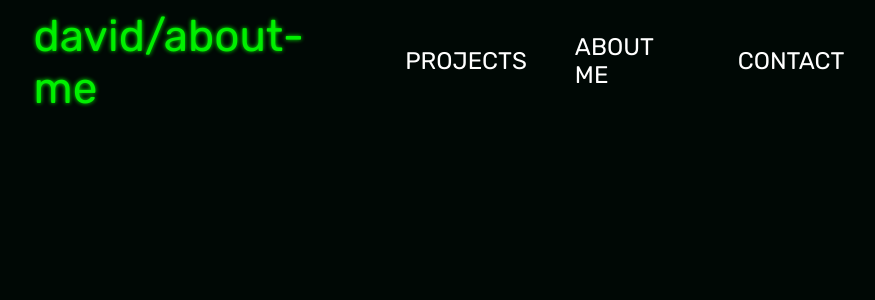
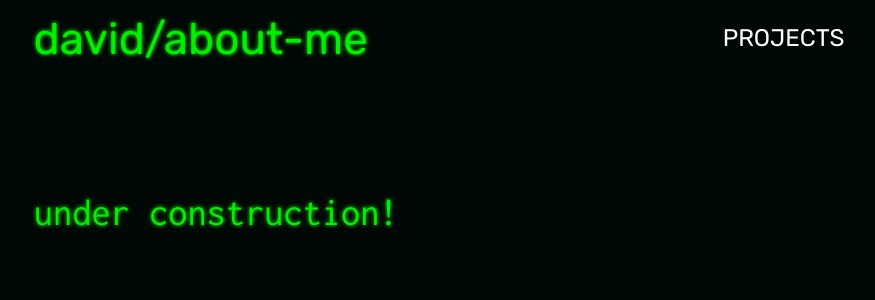
Before and after one commit to spad4/spad4.github.io, an Angular app: page /about-me in a window 1280 px wide. Shown: the top 300 px of the page, without its empty margins (194-1069 px from the left). Built offline with nearby package versions, Linux system fonts and the light colour scheme.

Commit message:
cleanup and new project

```diff
--- a/src/app/aboutme/aboutme.component.css
+++ b/src/app/aboutme/aboutme.component.css
@@ -0,0 +1,16 @@
+#body {
+
+    padding: 0.8vw;
+    padding-top: 10vh;
+
+
+}
+
+h2 {
+
+    color: var(--green);
+    font-size: 3vw;
+    font-weight: normal;
+    text-shadow: 0px 0px 4px var(--green);
+    font-family: "Inconsolata", monospace;
+}
--- a/src/app/aboutme/aboutme.component.html
+++ b/src/app/aboutme/aboutme.component.html
@@ -1 +1,3 @@
-<p>aboutme works!</p>
+<div id="body">
+    <h2>under construction!</h2>
+</div>
--- a/src/app/app.component.html
+++ b/src/app/app.component.html
@@ -11,8 +11,6 @@
           <a routerLink="/" routerLinkActive="active" (click)="navAnimation = true">david{{page}}</a>
           <span></span>
           <a class="navlink" routerLink="/projects" routerLinkActive="active">PROJECTS</a>
-          <a class="navlink" routerLink="/about-me" routerLinkActive="active">ABOUT ME</a>
-          <a class="navlink">CONTACT</a>
         </div>
     </nav>
 
--- a/src/app/app.component.ts
+++ b/src/app/app.component.ts
@@ -1,19 +1,17 @@
-import { NgIf, NgClass } from '@angular/common';
-import { Component, HostListener, OnInit } from '@angular/core';
+import { NgIf, NgClass, CommonModule } from '@angular/common';
+import { Component, OnInit } from '@angular/core';
 import { RouterOutlet, RouterLink, RouterLinkActive, Router, NavigationEnd } from '@angular/router';
 
 @Component({
   selector: 'app-root',
   standalone: true,
-  imports: [RouterOutlet, RouterLink, RouterLinkActive, NgIf, NgClass],
+  imports: [RouterOutlet, RouterLink, RouterLinkActive, NgIf, NgClass, CommonModule],
   templateUrl: './app.component.html',
   styleUrl: './app.component.css'
 })
 export class AppComponent implements OnInit {
 
   constructor(public router: Router) {}
-
-  title = 'website';
 
   page = "";
 
--- a/src/app/home/home.component.html
+++ b/src/app/home/home.component.html
@@ -6,8 +6,6 @@
     <div id="links">
 
         <a class="link" routerLink="/projects" routerLinkActive="active">PROJECTS</a>
-        <a class="link" routerLink="/about-me" routerLinkActive="active">ABOUT ME</a>
-        <a class="link">CONTACT</a>
 
     </div>
 </div>
--- a/src/app/projects/projects-list.ts
+++ b/src/app/projects/projects-list.ts
@@ -1,4 +1,23 @@
 const YeggsProjects = [
+    {
+        "name": "Phoenix Fighters",
+        "role": "Lead Developer",
+        "description": 'Phoenix Fighters is a platform fighter where players gain permanent powerups when they die. As the head of a six person team, I designed and developed the game from the ground up.<br><br>It released on <a class="projects-link"  href="https://www.yeggs.org/java/phoenix-fighters" target="_blank">our website</a> in November 2023.',
+        "slides": [
+            {src: "../../assets/images/projects/phoenix_fighters/phoenix_fighters.png"},
+            {src: "../../assets/images/projects/phoenix_fighters/arena.png"},
+            {src: "../../assets/images/projects/phoenix_fighters/powerup.png"},
+            {src: "../../assets/images/projects/phoenix_fighters/credits.png"}
+          ]
+    },
+    {
+        "name": "Machinery",
+        "role": "Lead Developer",
+        "description": 'Machinery is a simple add-on for Minecraft that adds playfully animated machines to the game. I brought it back to life after it was left on the shelf and saw it through to completion. <br><br>It released on the <a class="projects-link"  href="https://www.minecraft.net/en-us/marketplace/pdp?id=d0786a4c-564f-45be-97a7-0b516d3f54ab" target="_blank">Minecraft Marketplace</a> in July 2024.',
+        "slides": [
+            {src: "../../assets/images/projects/machinery/thumbnail.jpg"},
+          ]
+    },
     {
         "name": "Tower Defense",
         "role": "Developer",
@@ -22,17 +41,6 @@ const YeggsProjects = [
           ]
     },
     {
-        "name": "Phoenix Fighters",
-        "role": "Lead Developer",
-        "description": 'Phoenix Fighters is a platform fighter where players gain permanent powerups when they die.As the head of a six person team, I designed and developed the game from the ground up.<br><br>It released on <a class="projects-link"  href="https://www.yeggs.org/java/phoenix-fighters" target="_blank">our website</a> in November 2023.',
-        "slides": [
-            {src: "../../assets/images/projects/phoenix_fighters/phoenix_fighters.png"},
-            {src: "../../assets/images/projects/phoenix_fighters/arena.png"},
-            {src: "../../assets/images/projects/phoenix_fighters/powerup.png"},
-            {src: "../../assets/images/projects/phoenix_fighters/credits.png"}
-          ]
-    },
-    {
         "name": "More Food",
         "role": "Lead Developer",
         "description": 'More Food makes some simple food additions to Minecraft. This is the first project I developed after joining the Marketplace branch of Yeggs at the end of 2023.<br><br>It released on the <a class="projects-link"  href="https://www.minecraft.net/en-us/marketplace/pdp?id=01cff43f-b2f6-4cde-b48f-1be70e7fd731" target="_blank">Minecraft Marketplace</a> in April 2024.',
@@ -49,7 +57,7 @@ const OtherProjects = [
     {
         "name": "U-Fund",
         "role": "Full-Stack Developer",
-        "description": 'U-Fund was a group semester-long project for one of my software engineering courses. The goal was to develop a full-stack web-app that allows an admin user to create a list of \'needs\' for helper users to fulfill. We used Angular for the application and Spring for communication with our Model. I did the majority of the front-end design, and also made major contributions to our back-end systems.',
+        "description": 'U-Fund was a group semester-long project for one of my software engineering courses. The goal was to develop a full-stack web-app that allows an admin user to create a list of \'needs\' for helper users to fulfill. We used Angular for the application and Spring for communication with our Model. I did the majority of the front-end design, and also made significant contributions to our back-end systems.',
         "slides": [
             {src: "../../assets/images/projects/ufund/login.png"},
             {src: "../../assets/images/projects/ufund/cupboard.png"},
--- a/src/app/projects/projects.component.css
+++ b/src/app/projects/projects.component.css
@@ -30,7 +30,7 @@
 }
 
 .project {
-    animation: fadeIn 0.4s;
+    animation: fadeIn 0.75s;
     animation-delay: var(--delay);
     animation-fill-mode: backwards;
 
@@ -85,6 +85,6 @@ h3 {
 p {
     margin-top: 2vw;
     word-wrap: break-word;
-    font-size: 0.9vw;
+    font-size: 1vw;
     font-family: "Poppins";
 }
```
Also changed, not shown: src/assets/images/projects/machinery/thumbnail.jpg (added), 1 other file (tests, documents, lock files or other folders).
